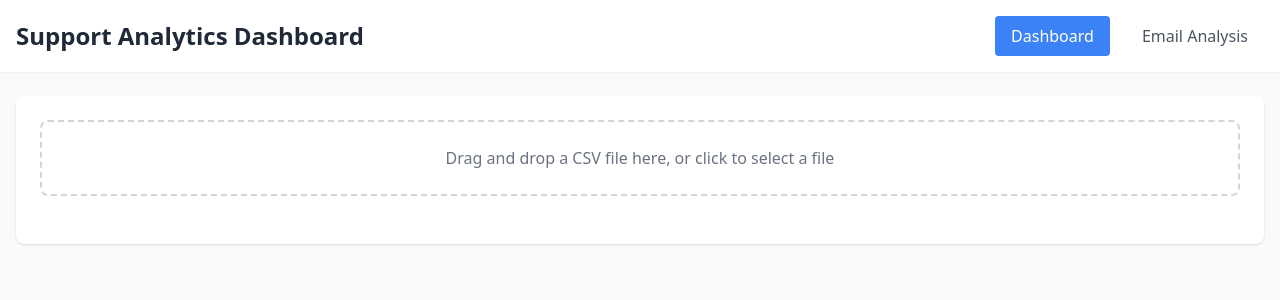
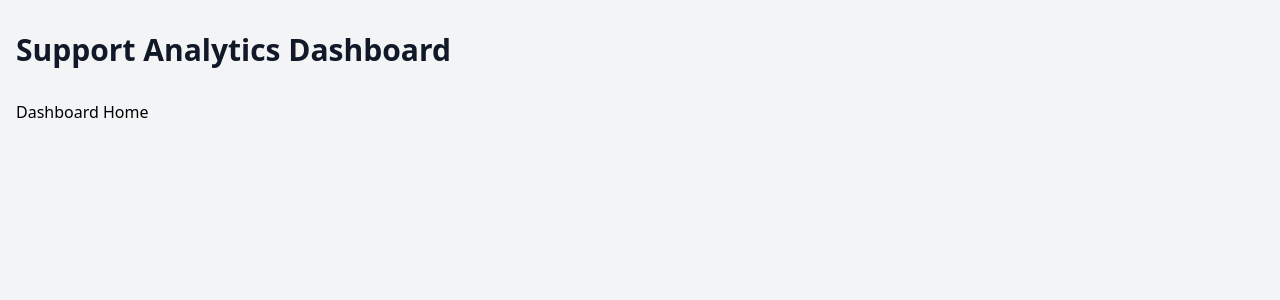
Before and after one commit to gRAYESS123/Analytics-01, a React (Create React App) app in the folder client/: page / in a window 1280 px wide. Shown: the top 300 px of the page. Built offline with nearby package versions, Linux system fonts and the light colour scheme.

Commit message:
Setup client directory with proper React structure

```diff
--- a/client/public/index.html
+++ b/client/public/index.html
@@ -2,15 +2,9 @@
 <html lang="en">
   <head>
     <meta charset="utf-8" />
-    <link rel="icon" href="%PUBLIC_URL%/favicon.ico" />
     <meta name="viewport" content="width=device-width, initial-scale=1" />
     <meta name="theme-color" content="#000000" />
-    <meta
-      name="description"
-      content="Support Analytics Dashboard"
-    />
-    <link rel="apple-touch-icon" href="%PUBLIC_URL%/logo192.png" />
-    <link rel="manifest" href="%PUBLIC_URL%/manifest.json" />
+    <meta name="description" content="Support Analytics Dashboard" />
     <title>Support Analytics</title>
   </head>
   <body>
--- a/client/src/App.js
+++ b/client/src/App.js
@@ -1,213 +1,18 @@
-import { startOfDay, endOfDay, isWithinInterval } from 'date-fns';
-import React, { useState, useMemo } from 'react';
-import './App.css';
-
-import Dashboard from './Pages/Dashboard';
-import EmailAnalytics from './Pages/EmailAnlaytics';
-import FileUpload from './components/FileUpload/FileUpload';
+import React from 'react';
+import { BrowserRouter as Router, Routes, Route } from 'react-router-dom';
 
 function App() {
-  const [activeTab, setActiveTab] = useState('dashboard'); // 'dashboard' or 'emails'
-  const [data, setData] = useState([]);
-  const [metrics, setMetrics] = useState({
-    categoryDistribution: {},    // Initialize as empty object
-    timeDistribution: {},       // Initialize as empty object
-    urgencyDistribution: {},    // Initialize as empty object
-    averageSentiment: 0
-  });
-  const [loading, setLoading] = useState(false);
-  const [error, setError] = useState(null);
-  const [selectedCategory, setSelectedCategory] = useState('all');
-  const [dateRange, setDateRange] = useState({ start: null, end: null });
-
-  // Process the initial data
-  const processData = (csvData) => {
-    return csvData.map(row => {
-      let mainCategory = 'Other';
-      let subCategory = 'General';
-
-      if (row.category) {
-        const categoryStr = row.category.replace(/[()]/g, '');
-        const parts = categoryStr.split(',').map(part => part.trim().replace(/'/g, ''));
-        if (parts.length === 2) {
-          [mainCategory, subCategory] = parts;
-        }
-      }
-
-      return {
-        ...row,
-        date: new Date(row.date),
-        mainCategory,
-        subCategory,
-        urgency: row.urgency_level || 'Medium',
-        sentiment: parseFloat(row.sentiment_score) || 0,
-        body: row.body || row.content || ''
-      };
-    });
-  };
-
-  // Filter data based on selected category and date range
-  const filteredData = useMemo(() => {
-    return data.filter(item => {
-      // Category filtering
-      const categoryMatch = selectedCategory === 'all' ||
-                          item.mainCategory.toLowerCase() === selectedCategory.toLowerCase();
-
-      // Date filtering
-      let dateMatch = true;
-      if (dateRange.start && dateRange.end) {
-        const itemDate = new Date(item.date);
-        dateMatch = isWithinInterval(itemDate, {
-          start: startOfDay(dateRange.start),
-          end: endOfDay(dateRange.end)
-        });
-      }
-
-      return categoryMatch && dateMatch;
-    });
-  }, [data, selectedCategory, dateRange]);
-
-  // Calculate metrics based on filtered data
-  const calculateMetrics = (data) => {
-    const metrics = {
-      categoryDistribution: {},
-      timeDistribution: {},
-      urgencyDistribution: {},
-      averageSentiment: 0
-    };
-
-    let totalSentiment = 0;
-
-    data.forEach(item => {
-      // Category distribution
-      const category = item.mainCategory || 'Other';
-      metrics.categoryDistribution[category] =
-        (metrics.categoryDistribution[category] || 0) + 1;
-
-      // Time distribution
-      const dateKey = item.date.toISOString().split('T')[0];
-      metrics.timeDistribution[dateKey] =
-        (metrics.timeDistribution[dateKey] || 0) + 1;
-
-      // Urgency distribution
-      const urgency = item.urgency || 'Medium';
-      metrics.urgencyDistribution[urgency] =
-        (metrics.urgencyDistribution[urgency] || 0) + 1;
-
-      // Sentiment
-      totalSentiment += item.sentiment || 0;
-    });
-
-    metrics.averageSentiment = data.length ? totalSentiment / data.length : 0;
-
-    return metrics;
-  };
-
-  // Update metrics when filtered data changes
-  useMemo(() => {
-    const newMetrics = calculateMetrics(filteredData);
-    setMetrics(newMetrics);
-  }, [filteredData]);
-
-  // Handle file upload
-  const handleFileUpload = (csvData, errorMessage) => {
-    setLoading(true);
-    setError(null);
-
-    try {
-      if (errorMessage) throw new Error(errorMessage);
-
-      const processedData = processData(csvData);
-      setData(processedData);
-
-      // Reset filters when loading new data
-      setSelectedCategory('all');
-      setDateRange({ start: null, end: null });
-
-      // Calculate initial metrics
-      const initialMetrics = calculateMetrics(processedData);
-      setMetrics(initialMetrics);
-    } catch (err) {
-      console.error('Error processing data:', err);
-      setError(err.message);
-    } finally {
-      setLoading(false);
-    }
-  };
-
   return (
-    <div className="min-h-screen bg-gray-50">
-      <nav className="bg-white shadow-sm">
-        <div className="max-w-7xl mx-auto px-4 py-4">
-          <div className="flex justify-between items-center">
-            <h1 className="text-2xl font-bold text-gray-800">
-              Support Analytics Dashboard
-            </h1>
-            <div className="space-x-4">
-              <button
-                onClick={() => setActiveTab('dashboard')}
-                className={`px-4 py-2 rounded ${
-                  activeTab === 'dashboard'
-                    ? 'bg-blue-500 text-white'
-                    : 'text-gray-600 hover:text-gray-900'
-                }`}
-              >
-                Dashboard
-              </button>
-              <button
-                onClick={() => setActiveTab('emails')}
-                className={`px-4 py-2 rounded ${
-                  activeTab === 'emails'
-                    ? 'bg-blue-500 text-white'
-                    : 'text-gray-600 hover:text-gray-900'
-                }`}
-              >
-                Email Analysis
-              </button>
-            </div>
-          </div>
-        </div>
-      </nav>
-
-      <main className="max-w-7xl mx-auto px-4 py-6">
-        <div className="bg-white rounded-lg shadow p-6">
-          <FileUpload
-            onFileUpload={handleFileUpload}
-            loading={loading}
-            error={error}
-          />
-
-          {error && (
-            <div className="bg-red-50 border border-red-200 text-red-700 px-4 py-3 rounded">
-              {error}
-            </div>
-          )}
-
-          {data.length > 0 && (
-            <>
-              {activeTab === 'dashboard' ? (
-                <Dashboard
-                  data={data}
-                  filteredData={filteredData}
-                  metrics={metrics}
-                  selectedCategory={selectedCategory}
-                  setSelectedCategory={setSelectedCategory}
-                  setDateRange={setDateRange}
-                />
-              ) : (
-                <EmailAnalytics
-                  filteredData={filteredData}
-                  metrics={metrics}
-                  selectedCategory={selectedCategory}
-                  setSelectedCategory={setSelectedCategory}
-                  setDateRange={setDateRange}
-                />
-              )}
-            </>
-          )}
-        </div>
-      </main>
-    </div>
+    <Router>
+      <div className="min-h-screen bg-gray-100">
+        <main className="container mx-auto px-4 py-8">
+          <h1 className="text-3xl font-bold text-gray-900 mb-8">Support Analytics Dashboard</h1>
+          <Routes>
+            <Route path="/" element={<div>Dashboard Home</div>} />
+          </Routes>
+        </main>
+      </div>
+    </Router>
   );
 }
 
--- a/client/tailwind.config.js
+++ b/client/tailwind.config.js
@@ -1,7 +1,7 @@
 /** @type {import('tailwindcss').Config} */
 module.exports = {
   content: [
-    './src/**/*.{js,jsx,ts,tsx}',
+    "./src/**/*.{js,jsx,ts,tsx}",
   ],
   theme: {
     extend: {},
```
Also changed, not shown: client/package.json (+3 -4 lines).
